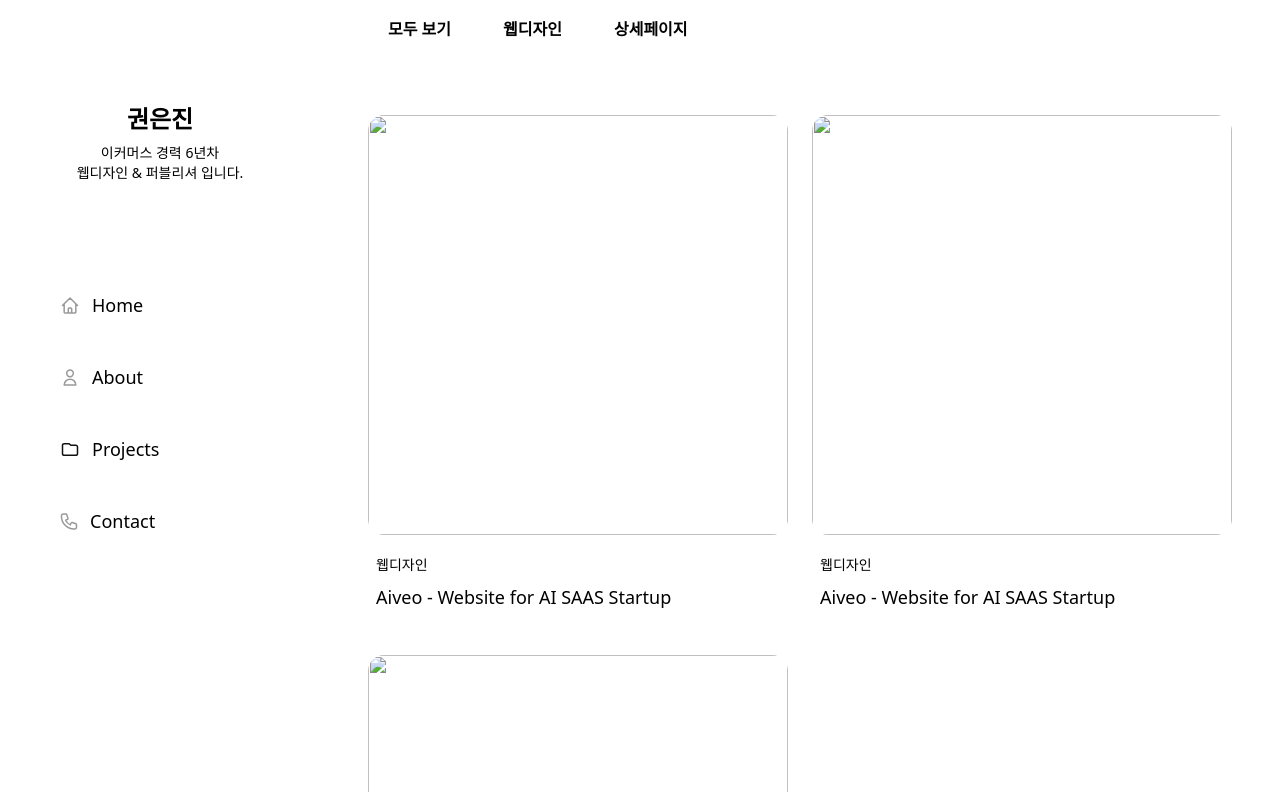
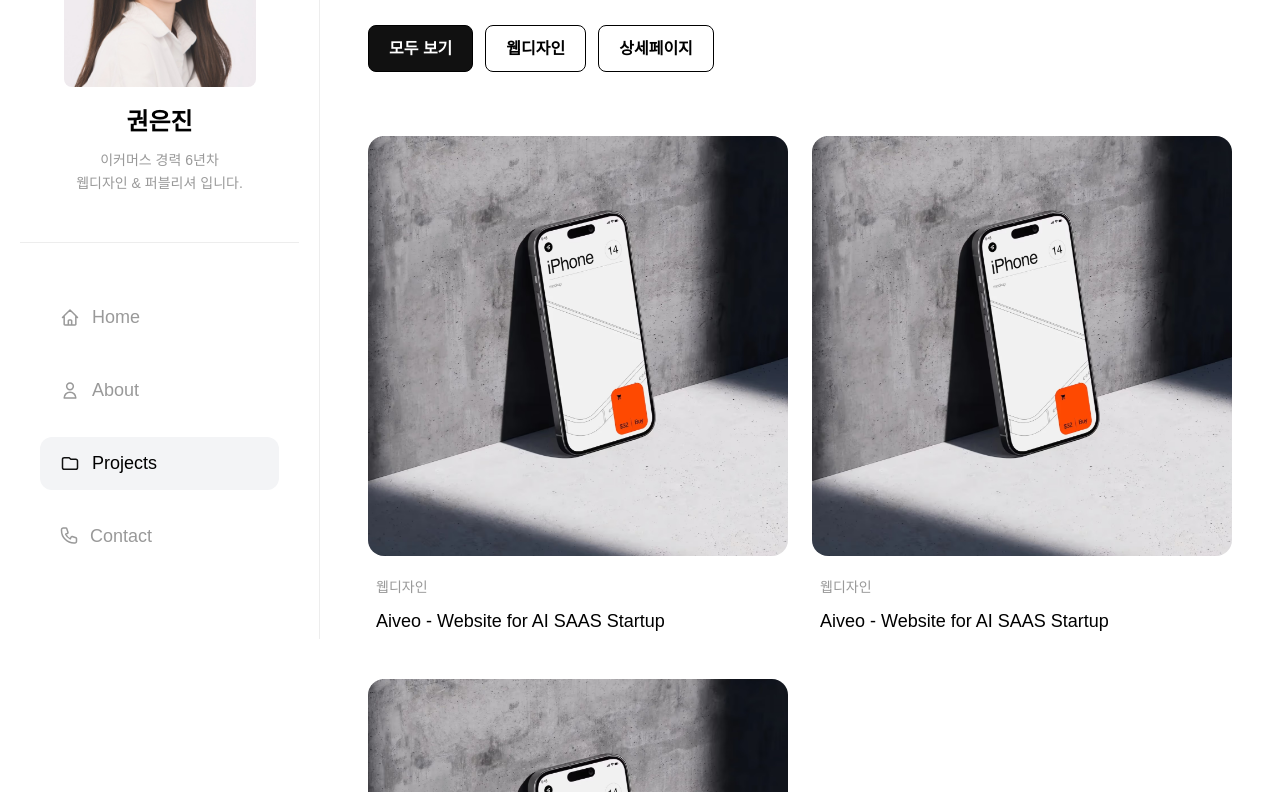
Before and after one commit to skykwon1004/ej-portfolio, a plain HTML site: page projects.html in a window 1280 px wide. Shown: the part 161-953 px from the top of the page. Drawn offline with nearby package versions, Linux system fonts and the light colour scheme; the site is published under a folder, as on GitHub Pages, so addresses that start at the root find nothing; a web font is replaced by a local one.

Commit message:
상대경로 전부 수정

```diff
--- a/projects.html
+++ b/projects.html
@@ -4,7 +4,7 @@
     <meta charset="UTF-8" />
     <meta name="viewport" content="width=device-width, initial-scale=1.0" />
     <title>권은진 포트폴리오</title>
-    <link rel="stylesheet" href="/css/index.css" />
+    <link rel="stylesheet" href="css/index.css" />
     <script src="https://cdn.tailwindcss.com"></script>
     <link rel="stylesheet" href="https://cdn.jsdelivr.net/gh/orioncactus/pretendard/dist/web/static/pretendard.css" />
     <link rel="preconnect" href="https://fonts.googleapis.com" />
@@ -17,7 +17,7 @@
       <div class="sticky h-screen top-0 w-80 flex flex-col px-5 py-14 border-r-gray-100">
         <!-- 프로필 섹션 -->
         <div class="text-center pb-12 border-b-gray-100">
-          <div class="w-48 h-48 rounded-lg mx-auto mb-4" style="background-image: url('/img/profile.jpg'); background-size: cover; background-position: center"></div>
+          <div class="w-48 h-48 rounded-lg mx-auto mb-4" style="background-image: url('img/profile.jpg'); background-size: cover; background-position: center"></div>
           <h1 class="text-2xl font-bold mb-2">권은진</h1>
           <p class="text-sm font-gray-300 font-light">
             이커머스 경력 6년차
@@ -29,7 +29,7 @@
         <!-- 네비게이션 -->
         <div class="self-stretch px-5 inline-flex flex-col justify-center items-start gap-10">
           <nav class="py-12 w-full">
-            <a href="/" class="nav-link group block mb-5 px-5 py-3 rounded-xl hover:bg-gray-100 transition-colors duration-200">
+            <a href="" class="nav-link group block mb-5 px-5 py-3 rounded-xl hover:bg-gray-100 transition-colors duration-200">
               <div class="flex items-center gap-3 text-lg">
                 <!-- active -->
                 <svg xmlns="http://www.w3.org/2000/svg" width="20" height="21" viewBox="0 0 20 21" fill="none" class="stroke-[#999] group-hover:stroke-[#111]">
@@ -44,7 +44,7 @@
               </div>
             </a>
 
-            <a href="/about.html" class="nav-link group block mb-5 px-5 py-3 rounded-xl hover:bg-gray-100 transition-colors duration-200">
+            <a href="about.html" class="nav-link group block mb-5 px-5 py-3 rounded-xl hover:bg-gray-100 transition-colors duration-200">
               <div class="flex items-center gap-3 text-lg">
                 <svg xmlns="http://www.w3.org/2000/svg" width="20" height="21" viewBox="0 0 20 21" fill="none" class="stroke-[#999] group-hover:stroke-[#111]">
                   <path
@@ -58,7 +58,7 @@
               </div>
             </a>
 
-            <a href="/projects.html" class="nav-link active block mb-5 px-5 py-3">
+            <a href="projects.html" class="nav-link active block mb-5 px-5 py-3">
               <div class="flex items-center gap-3 text-lg">
                 <svg xmlns="http://www.w3.org/2000/svg" width="20" height="21" viewBox="0 0 20 21" fill="none">
                   <path
@@ -73,7 +73,7 @@
               </div>
             </a>
 
-            <a href="/contact.html" class="nav-link group block mb-5 px-5 py-3 rounded-xl hover:bg-gray-100 transition-colors duration-200">
+            <a href="contact.html" class="nav-link group block mb-5 px-5 py-3 rounded-xl hover:bg-gray-100 transition-colors duration-200">
               <div class="flex items-center gap-3 text-lg">
                 <svg xmlns="http://www.w3.org/2000/svg" width="18" height="17" viewBox="0 0 18 17" fill="none" class="stroke-[#999] group-hover:stroke-[#111]">
                   <path
@@ -105,13 +105,13 @@
 
           <!-- 탭메뉴 -->
           <div class="inline-flex justify-start items-center gap-3">
-            <a href="/projects.html" class="px-5 py-2.5 rounded-lg flex justify-center items-center gap-2.5 border-black btn-active">
+            <a href="projects.html" class="px-5 py-2.5 rounded-lg flex justify-center items-center gap-2.5 border-black btn-active">
               <div class="text-center justify-start text-base font-semibold">모두 보기</div>
             </a>
-            <a href="/projects/web.html" class="px-5 py-2.5 rounded-lg flex justify-center items-center gap-2.5 border-black">
+            <a href="projects/web.html" class="px-5 py-2.5 rounded-lg flex justify-center items-center gap-2.5 border-black">
               <div class="text-center justify-start text-base font-semibold">웹디자인</div>
             </a>
-            <a href="/projects/detail.html" class="px-5 py-2.5 rounded-lg flex justify-center items-center gap-2.5 border-black">
+            <a href="projects/detail.html" class="px-5 py-2.5 rounded-lg flex justify-center items-center gap-2.5 border-black">
               <div class="text-center justify-start text-base font-semibold">상세페이지</div>
             </a>
           </div>
@@ -119,9 +119,9 @@
           <!-- 프로젝트 섹션 -->
           <div class="pt-16 mb-32">
             <div class="grid grid-cols-2 gap-6 mb-8">
-              <a href="/projects/web/pro01.html" class="bg-white overflow-hidden group">
+              <a href="projects/web/pro01.html" class="bg-white overflow-hidden group">
                 <div class="aspect-square overflow-hidden rounded-2xl">
-                  <img src="/img/sample01.avif" alt="" class="w-full h-full object-cover transition-transform duration-500 ease-in-out group-hover:scale-110" />
+                  <img src="img/sample01.avif" alt="" class="w-full h-full object-cover transition-transform duration-500 ease-in-out group-hover:scale-110" />
                 </div>
 
                 <div class="px-2 py-5">
@@ -130,9 +130,9 @@
                 </div>
               </a>
 
-              <a href="/projects/web/pro02.html" class="bg-white overflow-hidden group">
+              <a href="projects/web/pro02.html" class="bg-white overflow-hidden group">
                 <div class="aspect-square overflow-hidden rounded-2xl">
-                  <img src="/img/sample01.avif" alt="" class="w-full h-full object-cover transition-transform duration-500 ease-in-out group-hover:scale-110" />
+                  <img src="img/sample01.avif" alt="" class="w-full h-full object-cover transition-transform duration-500 ease-in-out group-hover:scale-110" />
                 </div>
 
                 <div class="px-2 py-5">
@@ -141,9 +141,9 @@
                 </div>
               </a>
 
-              <a href="/projects/web/pro03.html" class="bg-white overflow-hidden group">
+              <a href="projects/web/pro03.html" class="bg-white overflow-hidden group">
                 <div class="aspect-square overflow-hidden rounded-2xl">
-                  <img src="/img/sample01.avif" alt="" class="w-full h-full object-cover transition-transform duration-500 ease-in-out group-hover:scale-110" />
+                  <img src="img/sample01.avif" alt="" class="w-full h-full object-cover transition-transform duration-500 ease-in-out group-hover:scale-110" />
                 </div>
 
                 <div class="px-2 py-5">
```
Also changed, not shown: about.html (+10 -10 lines), contact.html (+6 -6 lines), index.html (+1 -1 lines).
